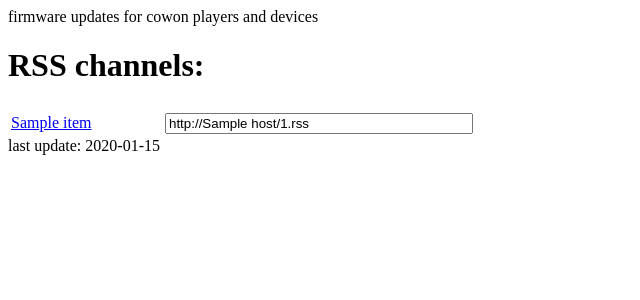
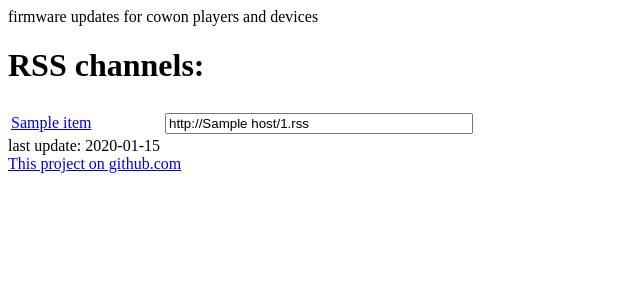
Before and after one commit to AyumuKasuga/cowon-rss, a Flask app: template templates/index.html in a window 1280 px wide. Shown: the top 300 px of the page, without its empty margins (0-640 px from the left). Run offline with Flask 2, Linux system fonts and the light colour scheme; the template is opened without the code that fills it: most values are stand-ins (such as "Sample title", 1, 10 or a date in 2020).

Commit message:
add github link

```diff
--- a/templates/index.html
+++ b/templates/index.html
@@ -18,6 +18,7 @@
         </tr>
         {% endfor %}
     </table>
-last update: {{ last_update }}
+<div>last update: {{ last_update }}</div>
+<div><a href="https://github.com/AyumuKasuga/cowon-rss">This project on github.com</a></div>
 </body>
 </html>
```
